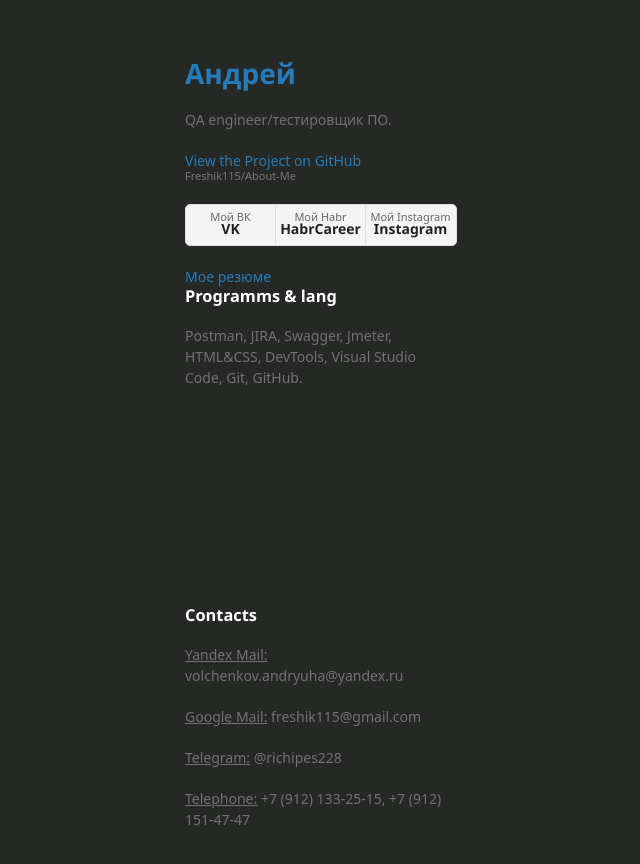
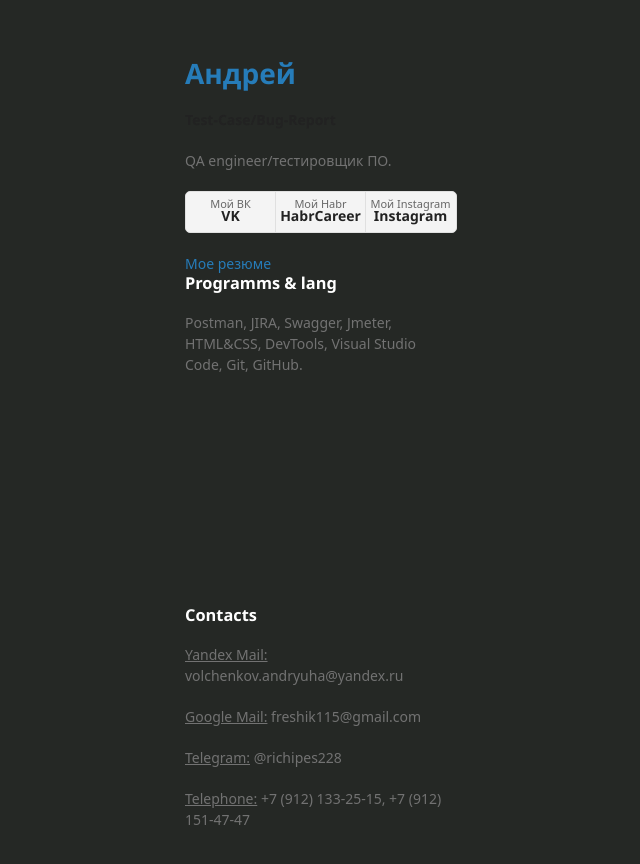
Before and after one commit to Freshik115/About-Me, a Jekyll site: the page built from docs/SUPPORT.md, in a window 1280 px wide. Shown: the top 864 px of the page, without its empty margins (25-665 px from the left). Built offline with Jekyll 4.4.1, drawn with Linux system fonts in a browser that asks for light colours; some web fonts are replaced; our own code applies the rules of GitHub Pages for plain Markdown files.

Commit message:
Update default.html

```diff
--- a/_layouts/default.html
+++ b/_layouts/default.html
@@ -16,14 +16,13 @@
    <div class="wrapper">
       <header>
         <h1><a href="{{ "/" | absolute_url }}">{{ site.title | default: site.github.repository_name }}</a></h1>
+        <p><a href="https://github.com/Freshik115/My-work", style="color:blue"><strong>Test-Case/Bug-Report</strong></a></p>
 
 
 
         <p>{{ site.description | default: site.github.project_tagline }}</p>
 
-        {% if site.github.is_project_page %}
-        <p class="view"><a href="{{ site.github.repository_url }}">View the Project on GitHub <small>{{ site.github.repository_nwo }}</small></a></p>
-        {% endif %}
+
 
         {% if site.github.is_user_page %}
         <p class="view"><a href="{{ site.github.owner_url }}">View My GitHub Profile</a></p>
```
